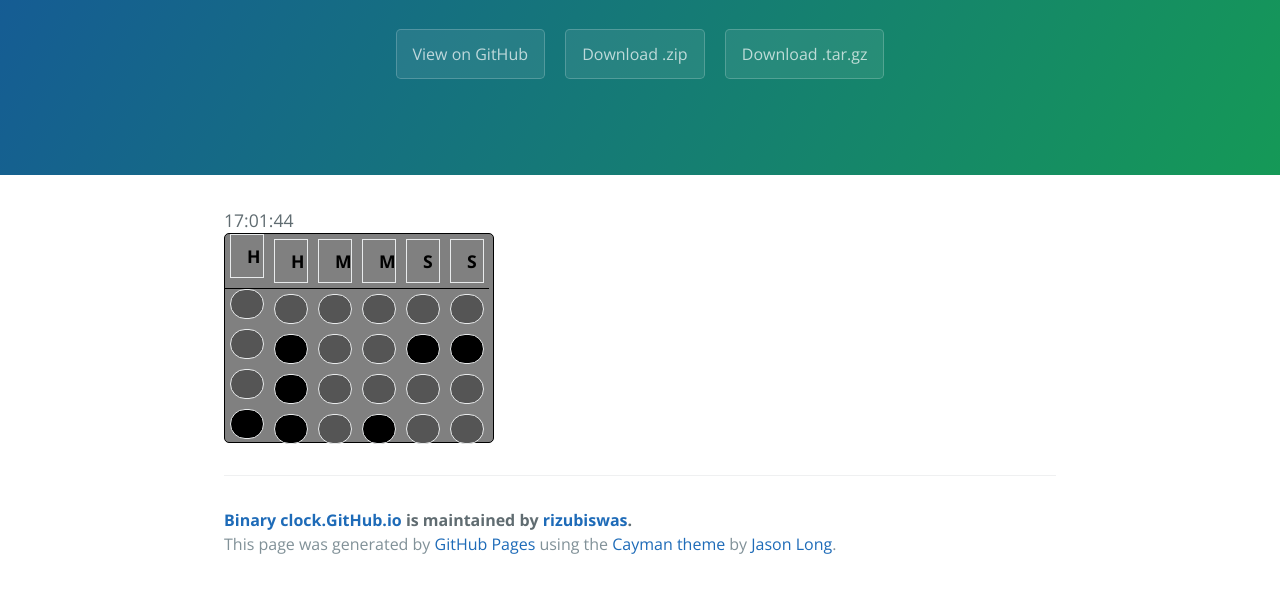
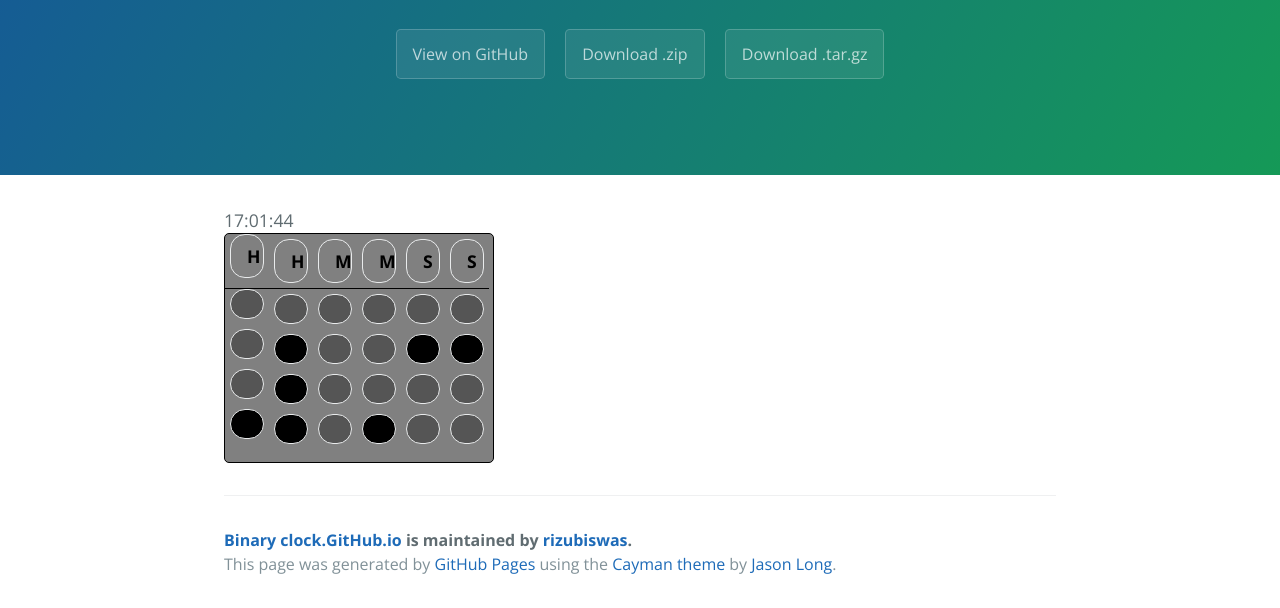
Before and after one commit to itisrizu/binary_clock.github.io, a plain HTML site: page index.html in a window 1280 px wide. Shown: the part 208-816 px from the top of the page. Drawn offline with nearby package versions, Linux system fonts and the light colour scheme.

Commit message:
Update index.html

```diff
--- a/index.html
+++ b/index.html
@@ -11,7 +11,7 @@
     <style>
 	#Outer_box{
 		width:270px;
-		height:210px;
+		height:230px;
 		background-color:grey;
 		border-radius:5px;
 		border:1px solid black;
@@ -21,6 +21,7 @@
 		width:30px;
 		background-color:grey;
 		margin:5px;
+		border-radius:15px;
 		float:left;
 		color:black;
 	}
```
